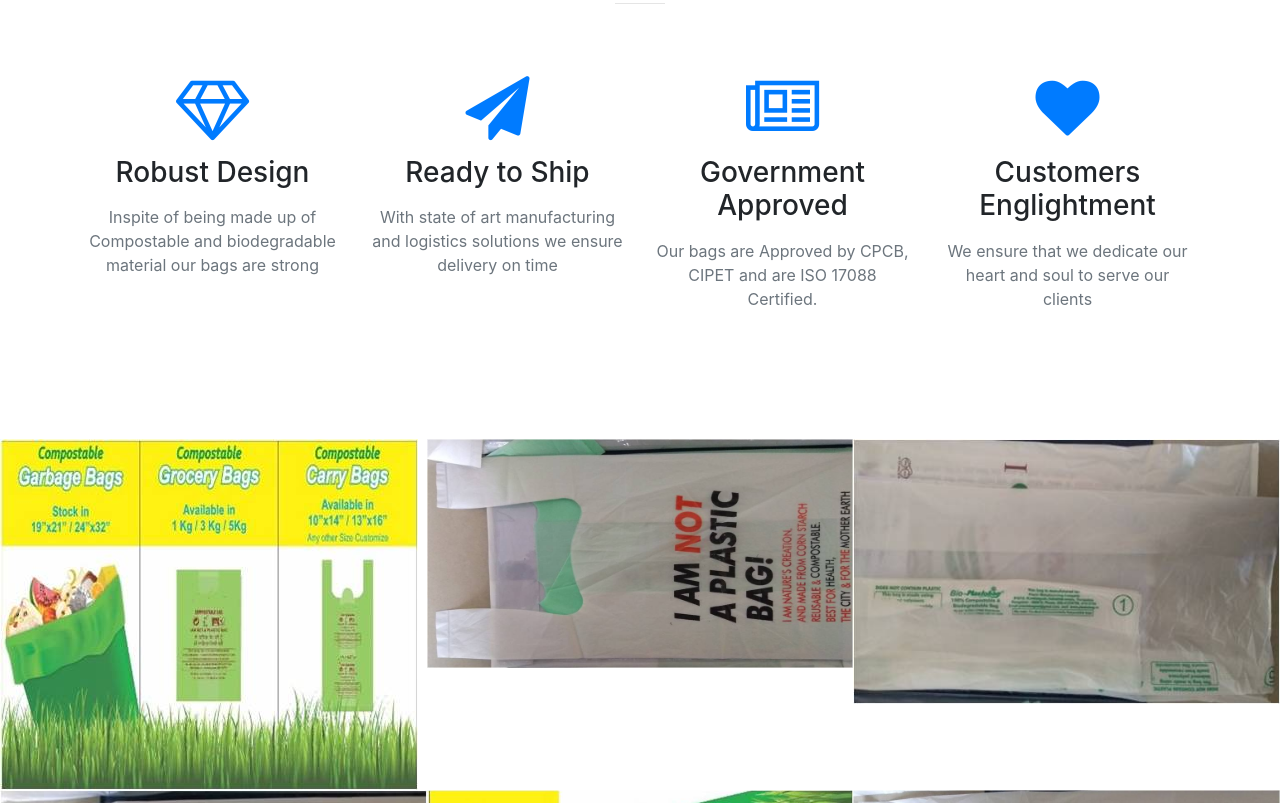
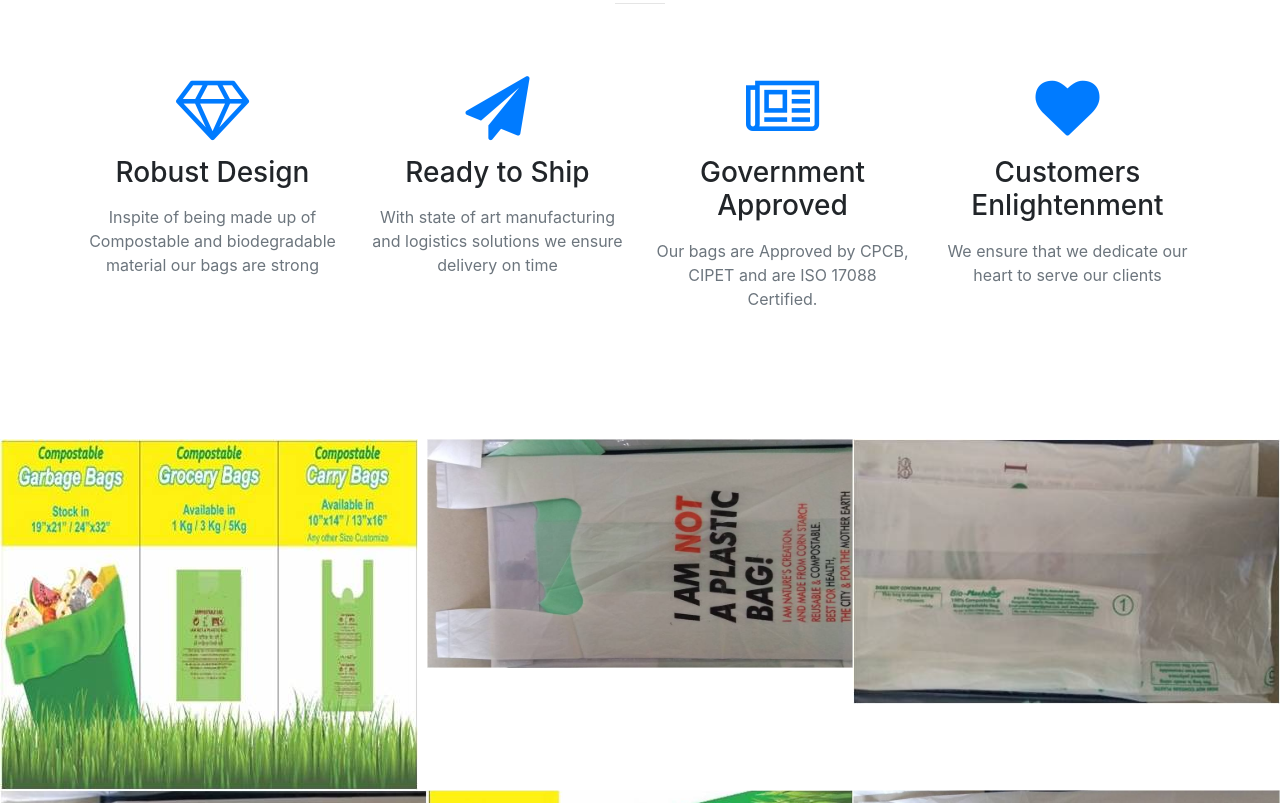
Before and after one commit to khanshahbaz786/khanshahbaz786.github.io, a website with bundled scripts: page index.html in a window 1280 px wide. Shown: the part 1561-2364 px from the top of the page. Built offline with nearby package versions, Linux system fonts and the light colour scheme.

Commit message:
Update index.html
corrected spelling mistakes

```diff
--- a/index.html
+++ b/index.html
@@ -46,7 +46,7 @@
             <li class="nav-item">
               <a class="nav-link js-scroll-trigger" href="#portfolio">Samples</a>
             </li>
-            <li class="nav-item">
+            <li class="nav-item">de
               <a class="nav-link js-scroll-trigger" href="#contact">Contact</a>
             </li>
           </ul>
@@ -120,8 +120,8 @@
           <div class="col-lg-3 col-md-6 text-center">
             <div class="service-box mt-5 mx-auto">
               <i class="fa fa-4x fa-heart text-primary mb-3 sr-icons"></i>
-              <h3 class="mb-3">Customers Englightment</h3>
-              <p class="text-muted mb-0">We ensure that we dedicate our heart and soul to serve our clients</p>
+              <h3 class="mb-3">Customers Enlightenment</h3>
+              <p class="text-muted mb-0">We ensure that we dedicate our heart to serve our clients</p>
             </div>
           </div>
         </div>
```
